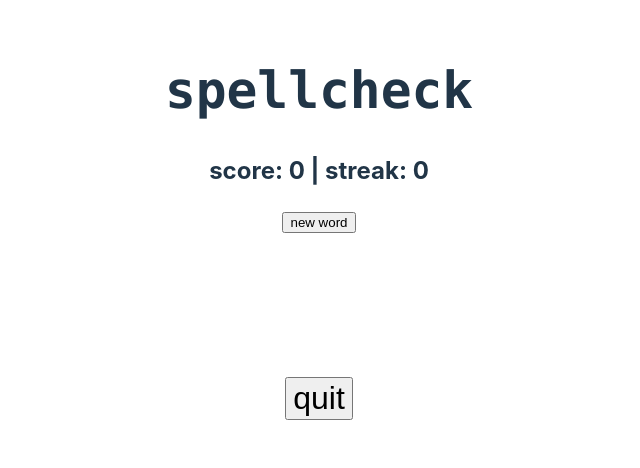
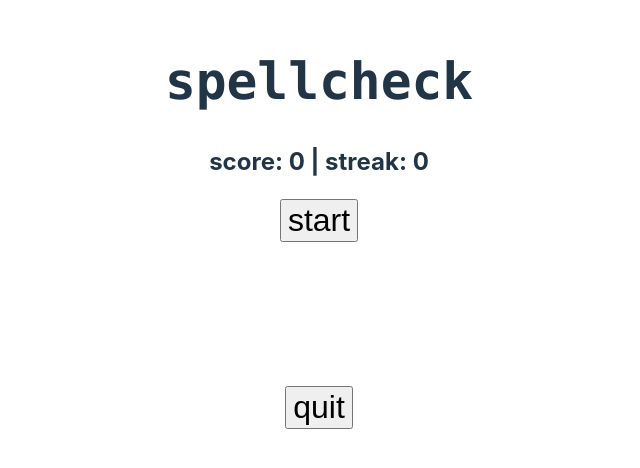
Before and after one commit to haemie/spellcheck, a React (Vite) app in the folder client/: page / in a window 1280 px wide. Shown: the part 176-644 px from the top of the page, without its empty margins (321-961 px from the left). Built offline with nearby package versions, Linux system fonts and the light colour scheme; what js-confetti would draw is missing.

Commit message:
changed start button styling

```diff
--- a/client/src/App.css
+++ b/client/src/App.css
@@ -48,7 +48,7 @@
   position: relative;
 }
 
-#submitButton, #playWordBtn, #playDefBtn, #quitBtn {
+#submitButton, #playWordBtn, #playDefBtn, #quitBtn, #startBtn {
   font-size: 2em;
   text-align: center;
 }
--- a/client/src/App.tsx
+++ b/client/src/App.tsx
@@ -116,7 +116,6 @@ function App() {
       setPreviousGuesses([]);
       setWordForm('');
       setStreak(0);
-      setScore(0);
       setTargetWord('');
 
       console.log('quitted');
@@ -204,7 +203,12 @@ function App() {
             </form>
           </>
         ) : (
-          <input type="button" onClick={handleStart} value="new word" />
+          <input
+            type="button"
+            id="startBtn"
+            onClick={handleStart}
+            value="start"
+          />
         )}
       </div>
       <div id="previousGuesses">
```
